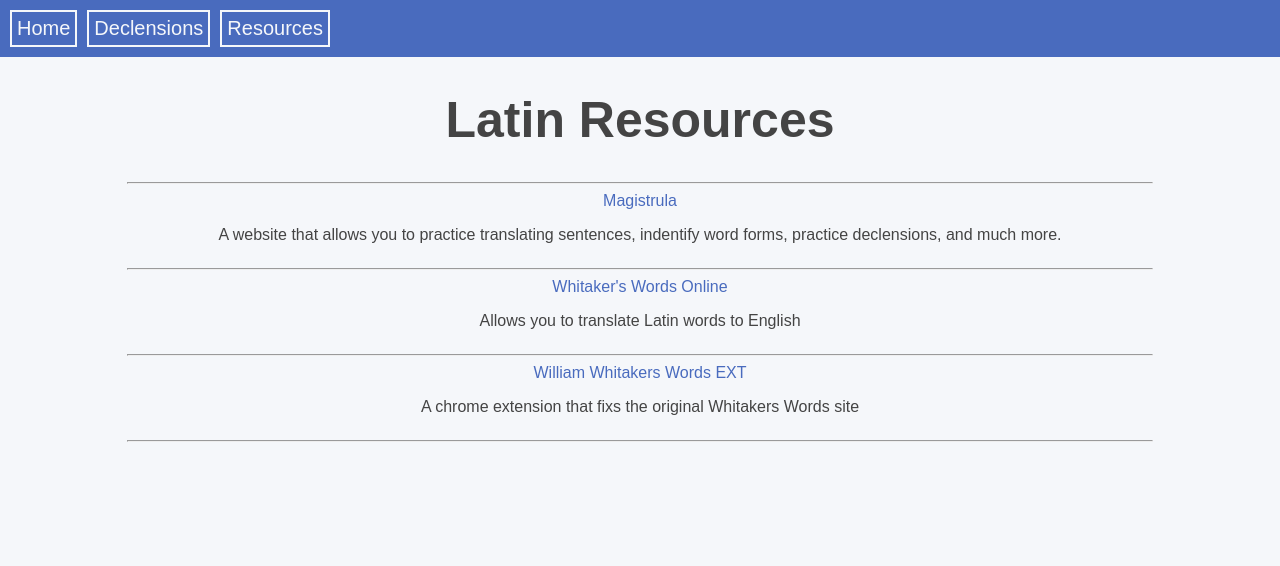
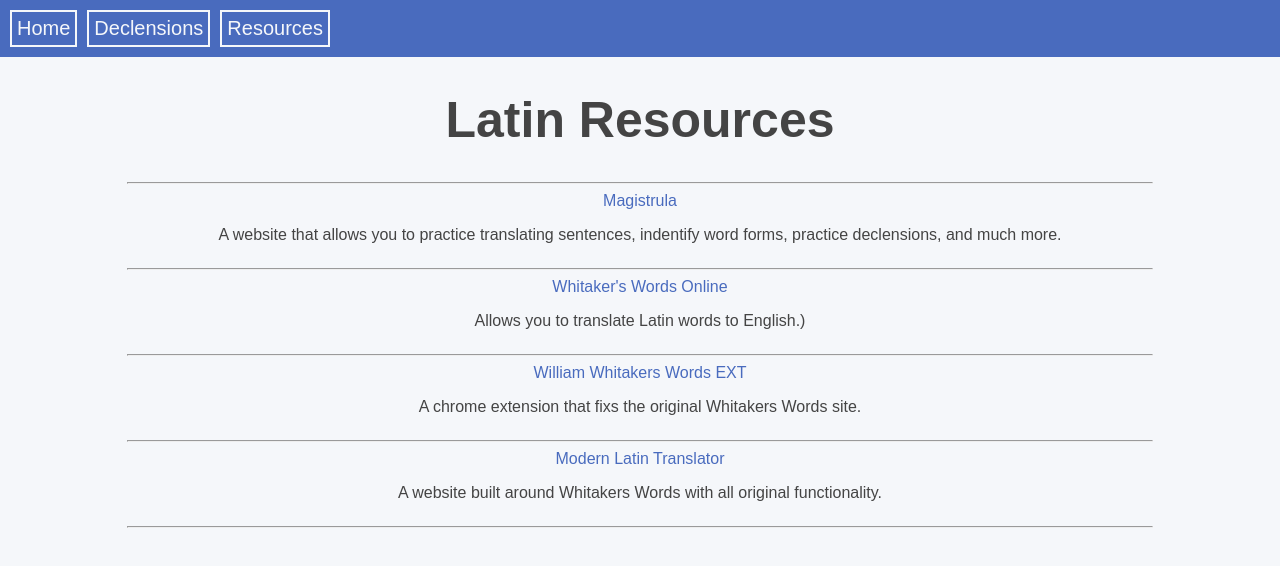
Before and after one commit to cqb13/Learn-Latin, a React (Create React App) app: page /Resources in a window 1280 px wide. Shown: the top 566 px of the page. Built offline with nearby package versions, Linux system fonts and the light colour scheme.

Commit message:
➕ New resource

```diff
--- a/src/pages/Resources.js
+++ b/src/pages/Resources.js
@@ -18,8 +18,9 @@
       <main>
         <div className="Resoruces-Container">
           <Link name={"Magistrula"} description={"A website that allows you to practice translating sentences, indentify word forms, practice declensions, and much more."} link={"https://www.magistrula.com/"}/>
-          <Link name={"Whitaker's Words Online"} description={"Allows you to translate Latin words to English"} link={"https://latin-words.com/"}/>
-          <Link name={"William Whitakers Words EXT"} description={"A chrome extension that fixs the original Whitakers Words site"} link={"https://github.com/cqb13/William-Whitakers-Words-EXT"}/>
+          <Link name={"Whitaker's Words Online"} description={"Allows you to translate Latin words to English.)"} link={"https://latin-words.com/"}/>
+          <Link name={"William Whitakers Words EXT"} description={"A chrome extension that fixs the original Whitakers Words site."} link={"https://github.com/cqb13/William-Whitakers-Words-EXT"}/>
+          <Link name={"Modern Latin Translator"} description={"A website built around Whitakers Words with all original functionality."} link={"https://latin-translator.com/"}/>
         </div>
       </main>
     </div>
```
